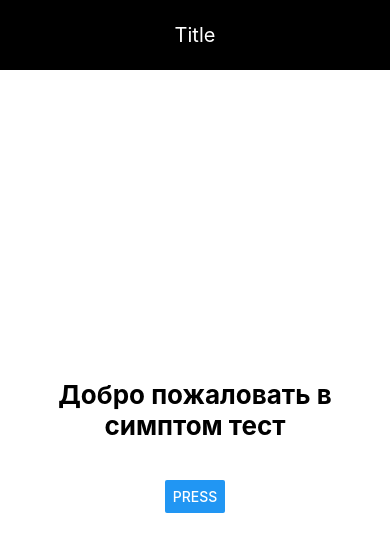
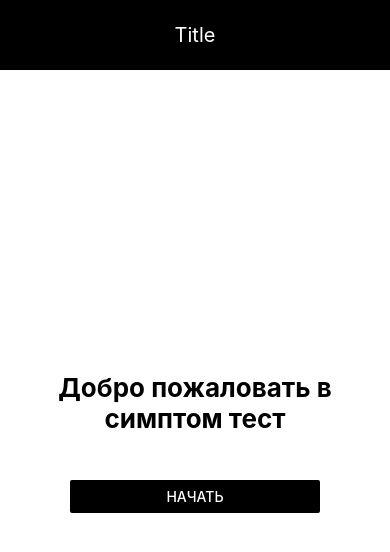
Before and after one commit to Greblovs/CovidQuiz, a React Native app: screen / in a window 390 px wide. Shown: the top 552 px of the page. Built offline with nearby package versions, Linux system fonts and the light colour scheme.

Commit message:
created state with page#1

```diff
--- a/App.js
+++ b/App.js
@@ -1,18 +1,41 @@
 import { StatusBar } from 'expo-status-bar';
-import React from 'react';
-import { StyleSheet, Text, View } from 'react-native';
+import React, {useState} from 'react';
+import { StyleSheet, Text, View} from 'react-native';
 import NavBar from "./src/navbar";
+import {Alert} from "react-native";
 import Welcome from "./src/welcome";
 //import Welcome from "./src/welcome";
 
+
+
+
+
 export default function App() {
+  const [page, setPage] = useState(0)
+
+  const addPage = () =>{
+    setPage(prev=>(1))
+    Alert.alert(page.toString())
+  }
+
+  let mainElement;
+  if (page == 0){
+    mainElement = (
+      <Welcome  start = {addPage}/>
+    )
+  }else{
+    mainElement = (
+        <Text>dsfdsfds</Text>
+    )
+  }
+
+
   return (
 
     <View style={styles.container}>
       <NavBar/>
       <View style={styles.mainContent}>
-
-        <Welcome/>
+        {mainElement}
       </View>
     </View>
   );
--- a/src/welcome.js
+++ b/src/welcome.js
@@ -1,12 +1,13 @@
 import { StatusBar } from 'expo-status-bar';
 import React from 'react';
 import { StyleSheet, Text, View, Button} from 'react-native';
+
 import NavBar from "./navbar";
 
 
 
 
-export default function Welcome() {
+export default function Welcome(props) {
     return(
         <View>
             <View style={styles.textWrapper}>
@@ -15,10 +16,13 @@ export default function Welcome() {
                 </Text>
             </View>
             <View style = {styles.buttonWrapper}>
-                <Button
-                    title = "press"
-                    onPress = {()=>Alert.alert("clicked")}
-                />
+                <View style = {styles.buttonDimensions}>
+                    <Button
+                        color = "black"
+                        title = "Начать"
+                        onPress = {props.start}
+                    />
+                </View>
             </View>
         </View>
     )
@@ -32,6 +36,10 @@ const styles = StyleSheet.create({
         justifyContent: 'center',
 
 
+    },
+    buttonDimensions:{
+      width: '80%',
+      height: 60
     },
     mainText:{
         textAlign: 'center',
```
